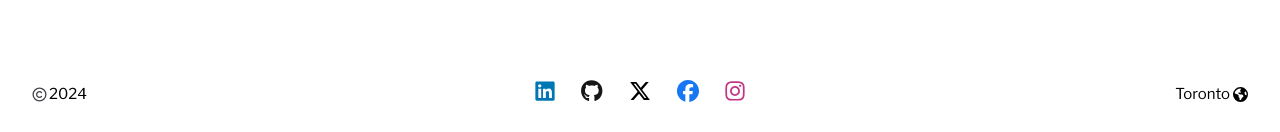
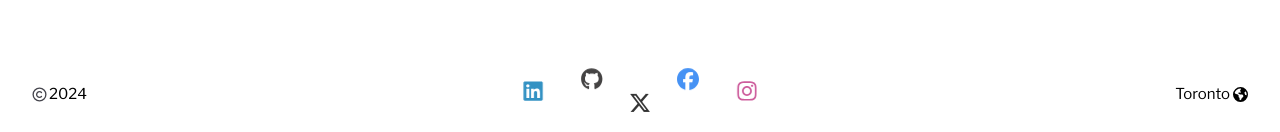
Before and after one commit to Tsedhondup/Portfolio, a React (Create React App) app: page /About in a window 1280 px wide. Shown: the part 1656-1788 px from the top of the page. Built offline with nearby package versions, Linux system fonts and the light colour scheme.

Commit message:
animation applied to social icons

```diff
--- a/src/Components/Footers/Footers.js
+++ b/src/Components/Footers/Footers.js
@@ -56,41 +56,121 @@ const Footers = () => {
         </motion.h3>
       </div>
       <div className="socials">
-        <span className="socials__container">
+        <motion.span
+          className="socials__container"
+          initial={{
+            opacity: 0,
+            x: -60,
+          }}
+          whileInView={{
+            opacity: 1,
+            x: 0,
+            transition: {
+              ease: "linear",
+              duration: 1.5,
+              delay: 4.5,
+            },
+          }}
+          viewport={{ once: true, amount: 1 }}
+        >
           <FontAwesomeIcon
             icon={faLinkedin}
             transform="grow-6"
             className="socials__container--icon"
           />
-        </span>
-        <span className="socials__container">
+        </motion.span>
+        <motion.span
+          className="socials__container"
+          initial={{
+            opacity: 0,
+            y: -60,
+          }}
+          whileInView={{
+            opacity: 1,
+            y: 0,
+            transition: {
+              ease: "linear",
+              duration: 1.5,
+              delay: 4.5,
+            },
+          }}
+          viewport={{ once: true, amount: 1 }}
+        >
           <FontAwesomeIcon
             icon={faGithub}
             transform="grow-6"
             className="socials__container--icon"
           />
-        </span>
-        <span className="socials__container">
+        </motion.span>
+        <motion.span
+          className="socials__container"
+          initial={{
+            opacity: 0,
+            y: 60,
+          }}
+          whileInView={{
+            opacity: 1,
+            y: 0,
+            transition: {
+              ease: "linear",
+              duration: 1.5,
+              delay: 4.5,
+            },
+          }}
+          viewport={{ once: true, amount: 1 }}
+        >
           <FontAwesomeIcon
             icon={faXTwitter}
             transform="grow-6"
             className="socials__container--icon"
           />
-        </span>
-        <span className="socials__container">
+        </motion.span>
+        <motion.span
+          className="socials__container"
+          initial={{
+            opacity: 0,
+            y: -60,
+          }}
+          whileInView={{
+            opacity: 1,
+            y: 0,
+            transition: {
+              ease: "linear",
+              duration: 1.5,
+              delay: 4.5,
+            },
+          }}
+          viewport={{ once: true, amount: 1 }}
+        >
           <FontAwesomeIcon
             icon={faFacebook}
             transform="grow-6"
             className="socials__container--icon"
           />
-        </span>
-        <span className="socials__container">
+        </motion.span>
+        <motion.span
+          className="socials__container"
+          initial={{
+            opacity: 0,
+            x: 60,
+          }}
+          whileInView={{
+            opacity: 1,
+            x: 0,
+            transition: {
+              ease: "linear",
+              duration: 1.5,
+              delay: 4.5,
+            },
+          }}
+          viewport={{ once: true, amount: 1 }}
+        >
           <FontAwesomeIcon
             icon={faInstagram}
             transform="grow-6"
             className="socials__container--icon"
           />
-        </span>
+        </motion.span>
       </div>
 
       <div className="location-copyright">
```
